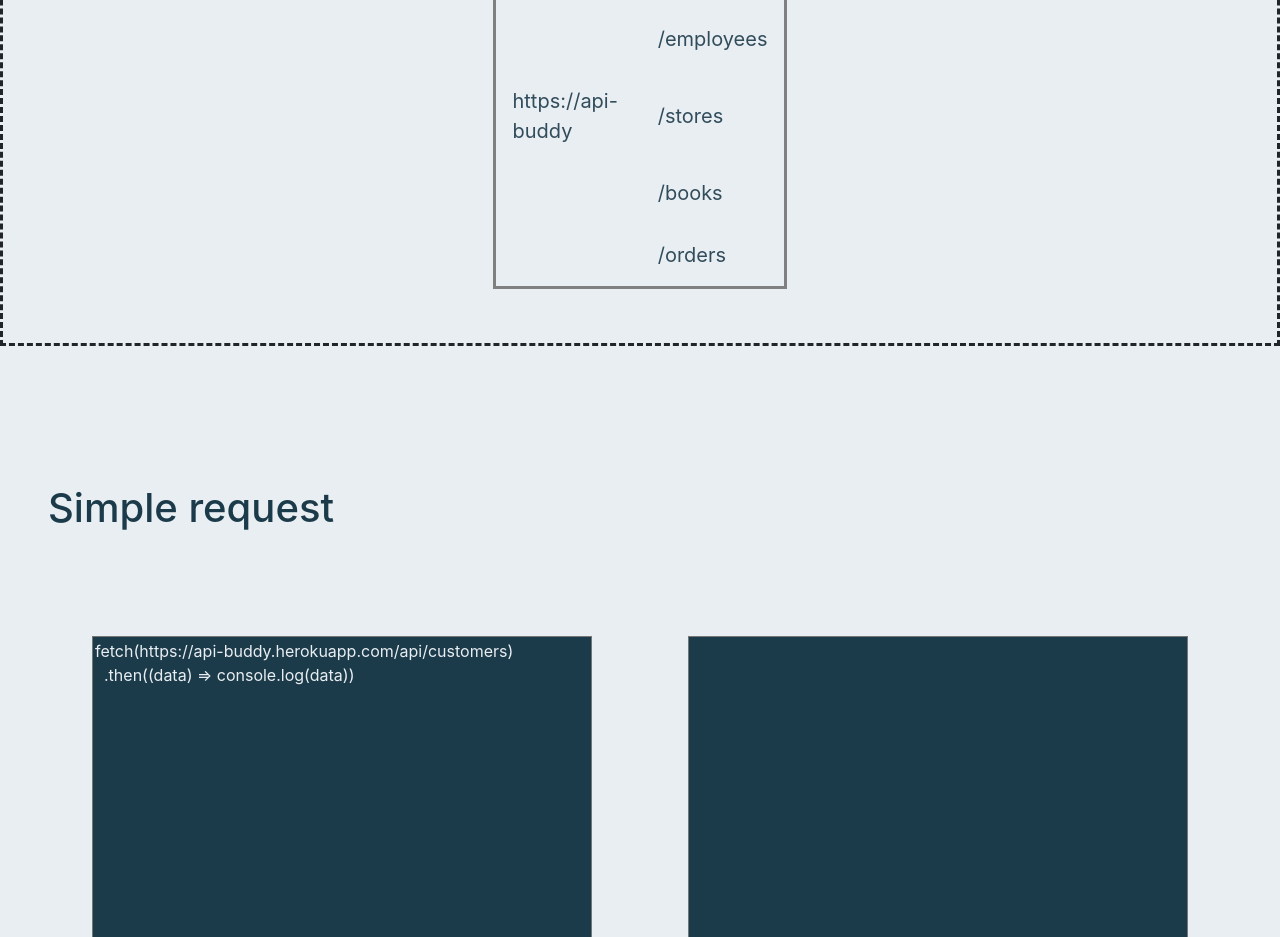
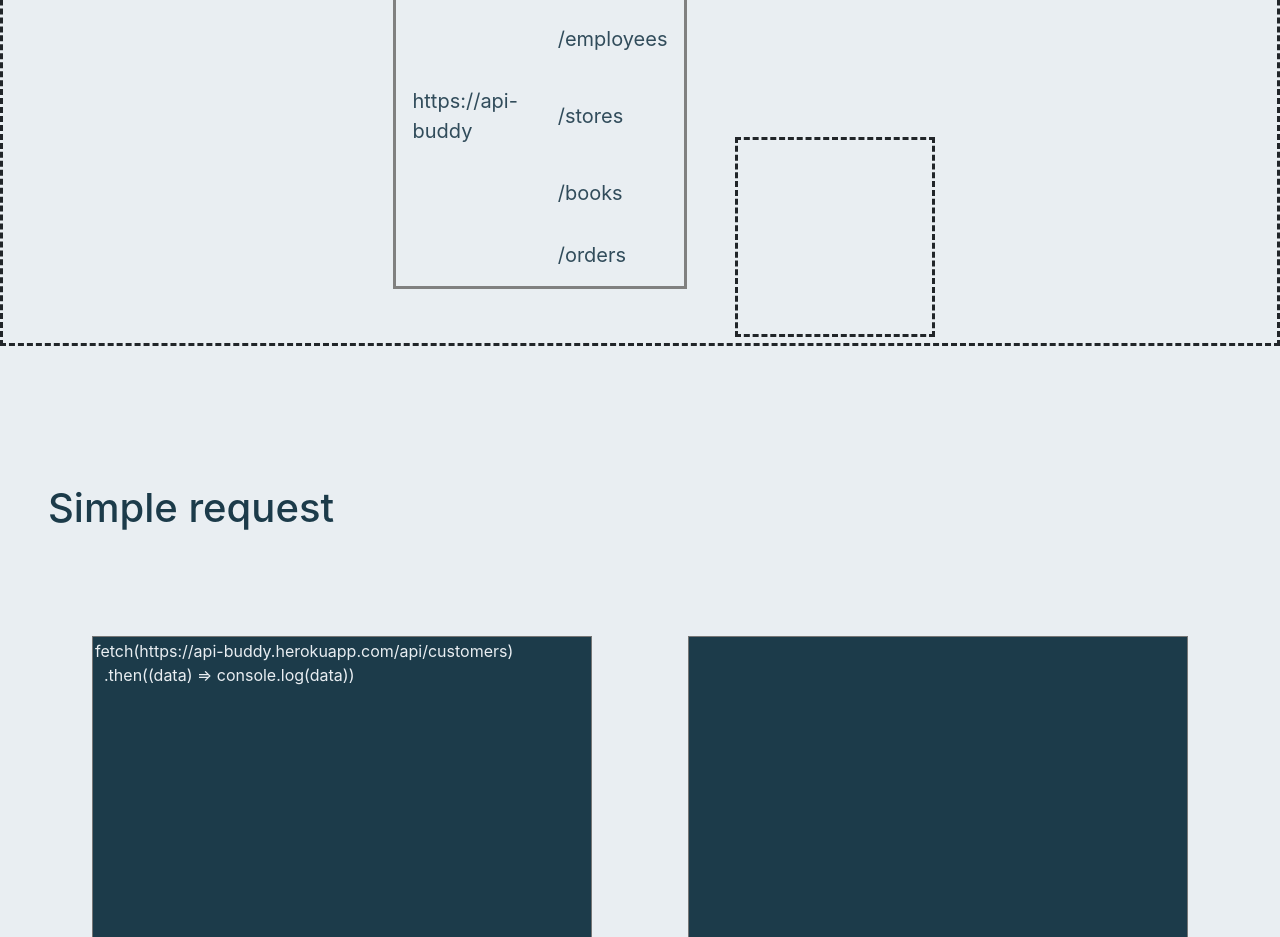
Before and after one commit to SidnevIgor/api-buddy-react, a React (Create React App) app: page / in a window 1280 px wide. Shown: the part 1180-2117 px from the top of the page. Built offline with nearby package versions, Linux system fonts and the light colour scheme.

Commit message:
Update routesDisplay.jsx

```diff
--- a/src/components/routesDisplay.jsx
+++ b/src/components/routesDisplay.jsx
@@ -30,6 +30,9 @@ export default class RoutesDisplay extends Component {
               </tr>
             </tbody>
           </table>
+          <div style = {{width: "200px", height: "200px", borderStyle: "dashed", display: "inline-block"}}>
+
+          </div>
         </div>
       </div>
     )
```
